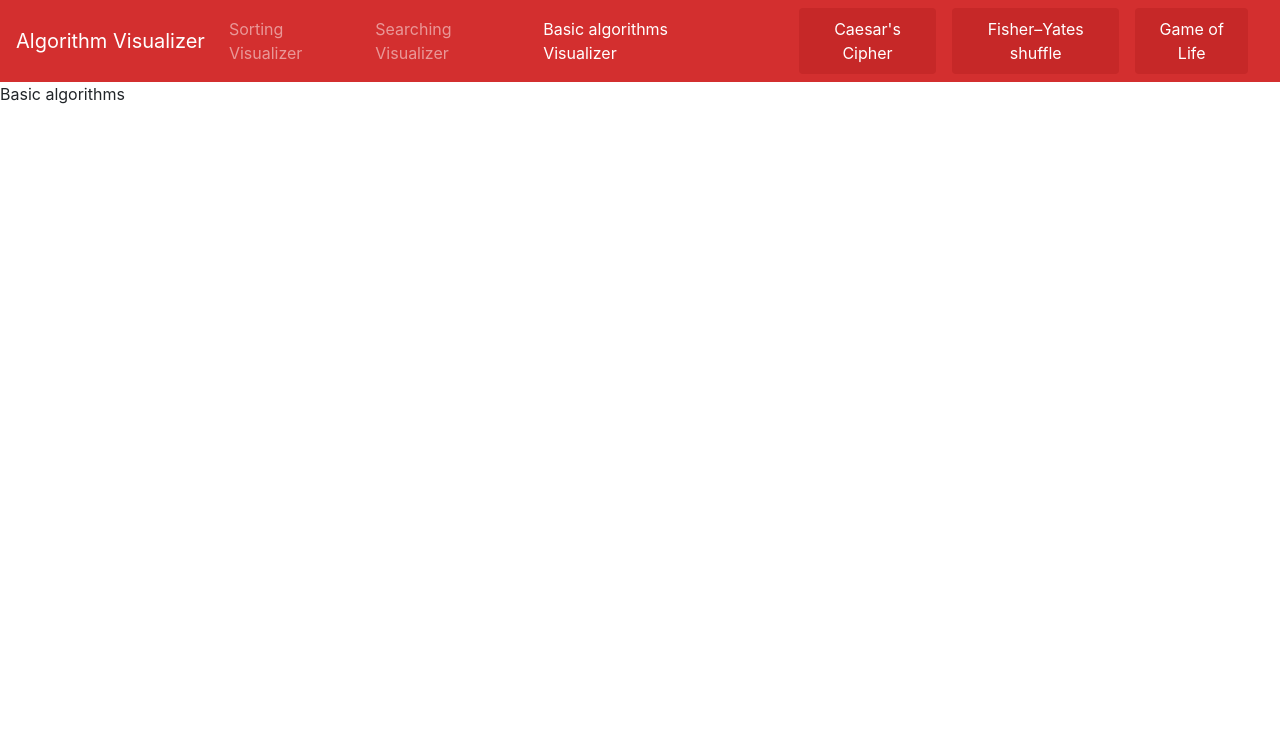
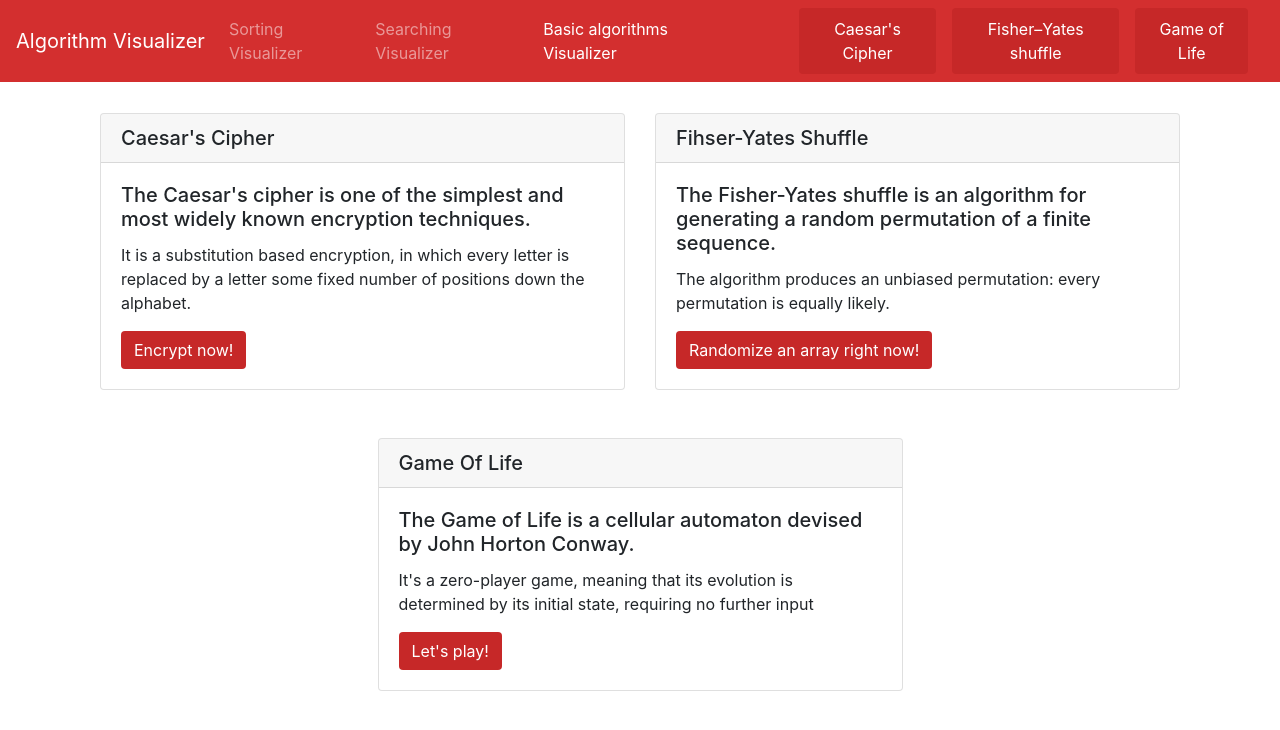
Before and after one commit to ivaanrl/algorithmVisualizer, an Angular app: page /basicAlgorithmVisualizer in a window 1280 px wide. Shown: the top 730 px of the page. Built offline with nearby package versions, Linux system fonts and the light colour scheme.

Commit message:
add basicalgorithms main page

```diff
--- a/src/app/basic-algorithms-visualizer/basic-algorithms-visualizer.component.html
+++ b/src/app/basic-algorithms-visualizer/basic-algorithms-visualizer.component.html
@@ -7,4 +7,69 @@
 <app-game-of-life
   *ngIf="router.url === '/basicAlgorithmVisualizer/gameOfLife'"
 ></app-game-of-life>
-<p *ngIf="router.url === '/basicAlgorithmVisualizer'">Basic algorithms</p>
+
+<div
+  *ngIf="router.url === '/basicAlgorithmVisualizer'"
+  class="container min-height-100 d-flex flex-row w-100 justify-content-center align-items-center flex-wrap"
+>
+  <div class="container">
+    <div class="row justify-content-center mb-5 ">
+      <div class="col-6">
+        <div class="card">
+          <h5 class="card-header">Caesar's Cipher</h5>
+          <div class="card-body">
+            <h5 class="card-title">
+              The Caesar's cipher is one of the simplest and most widely known
+              encryption techniques.
+            </h5>
+            <p class="card-text">
+              It is a substitution based encryption, in which every letter is
+              replaced by a letter some fixed number of positions down the
+              alphabet.
+            </p>
+            <a [routerLink]="['caesars']" class="btn btn-red">Encrypt now!</a>
+          </div>
+        </div>
+      </div>
+      <div class="col-6">
+        <div class="card">
+          <h5 class="card-header">Fihser-Yates Shuffle</h5>
+          <div class="card-body">
+            <h5 class="card-title">
+              The Fisher-Yates shuffle is an algorithm for generating a random
+              permutation of a finite sequence.
+            </h5>
+            <p class="card-text">
+              The algorithm produces an unbiased permutation: every permutation
+              is equally likely.
+            </p>
+            <a
+              [routerLink]="['FisherYates']"
+              routerLinkActive="router-link-active"
+              class="btn btn-red"
+              >Randomize an array right now!</a
+            >
+          </div>
+        </div>
+      </div>
+    </div>
+    <div class="row justify-content-center">
+      <div class="col-6">
+        <div class="card">
+          <h5 class="card-header">Game Of Life</h5>
+          <div class="card-body">
+            <h5 class="card-title">
+              The Game of Life is a cellular automaton devised by John Horton
+              Conway.
+            </h5>
+            <p class="card-text">
+              It's a zero-player game, meaning that its evolution is determined
+              by its initial state, requiring no further input
+            </p>
+            <a [routerLink]="['gameOfLife']" class="btn btn-red">Let's play!</a>
+          </div>
+        </div>
+      </div>
+    </div>
+  </div>
+</div>
--- a/src/app/basic-algorithms-visualizer/basic-algorithms-visualizer.component.scss
+++ b/src/app/basic-algorithms-visualizer/basic-algorithms-visualizer.component.scss
@@ -0,0 +1,18 @@
+.min-height-100 {
+  min-height: 80vh;
+}
+
+.btn-red {
+  color: white;
+  background-color: #c62828 !important;
+}
+
+.btn-red:hover {
+  transform: scale(1.1);
+  background-color: #f44336 !important;
+}
+
+.btn-red:active {
+  transform: scale(1);
+  background-color: #c62828 !important;
+}
--- a/src/styles.scss
+++ b/src/styles.scss
@@ -1 +1,5 @@
 /* You can add global styles to this file, and also import other style files */
+html,
+body {
+  min-height: 100vh;
+}
```
